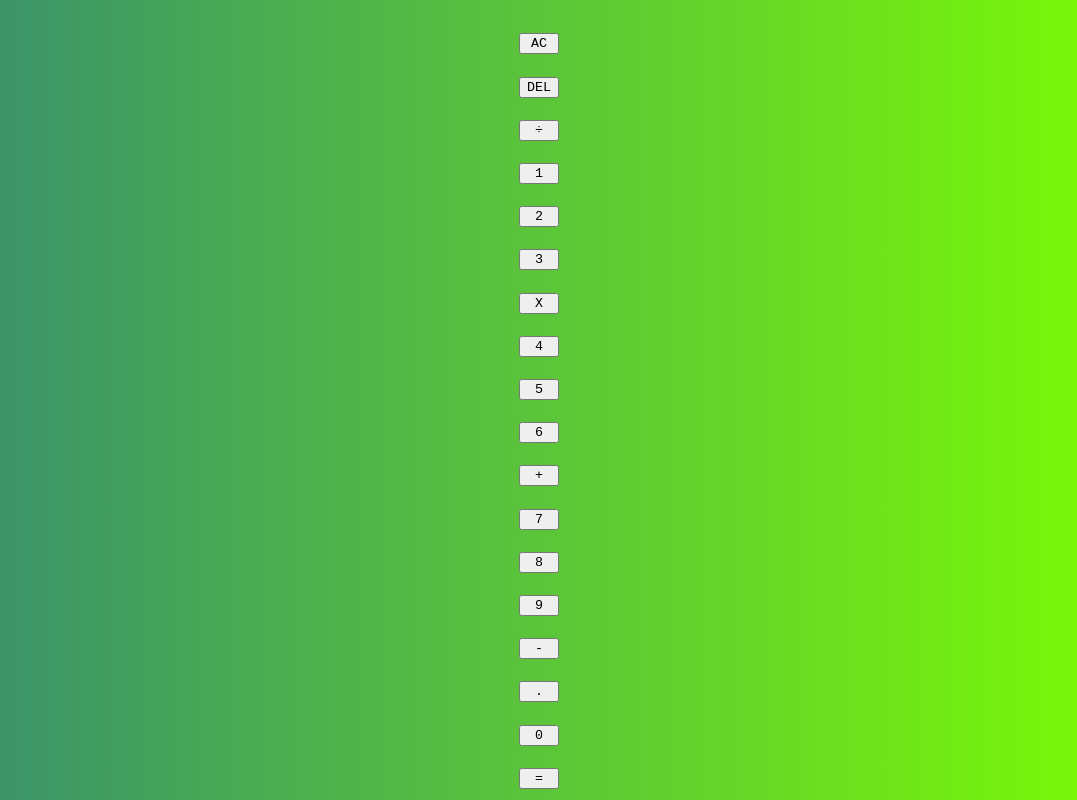
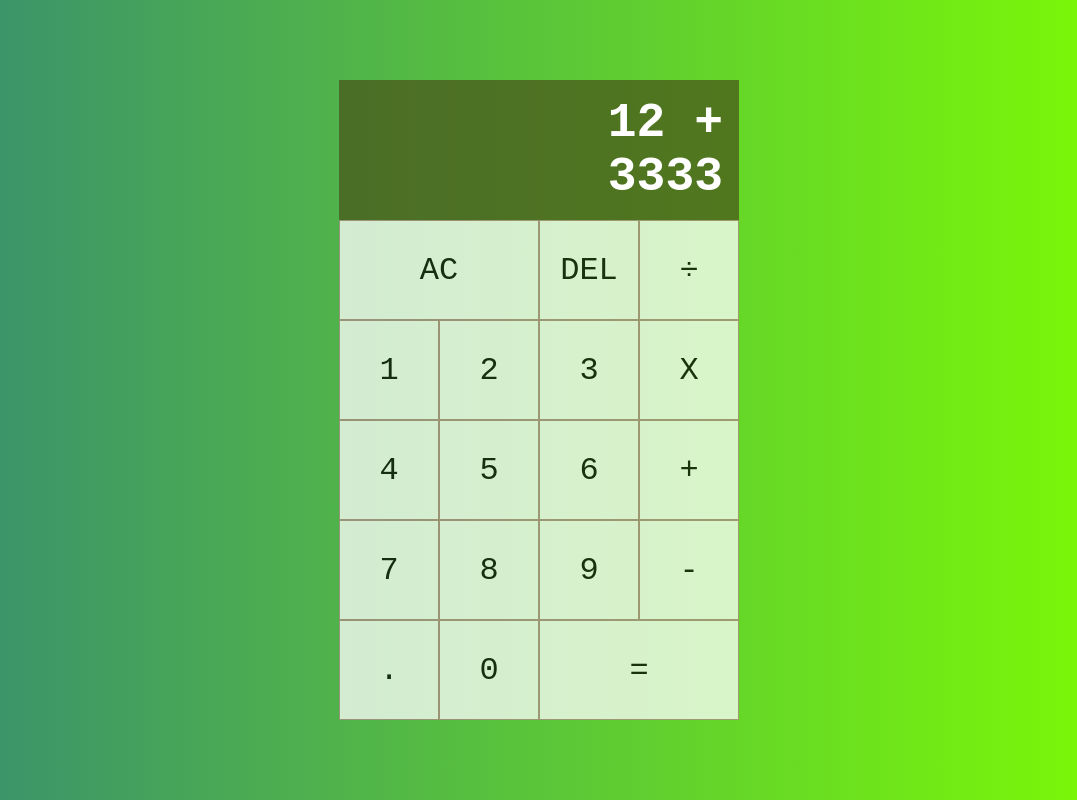
Before and after one commit to PhillipLam89/JS-Calculator, a PHP site: page / in a window 1280 px wide. Shown: the whole page, without its empty margins (101-1178 px from the left). Run offline with PHP 8.4, Linux system fonts and the light colour scheme.

Commit message:
styling done

```diff
--- a/index.html
+++ b/index.html
@@ -11,8 +11,8 @@
 
   <div class="calculator-grid">
     <div class="output">
-      <div class="previous-operand"></div>
-      <div class="current-operand"></div>
+      <div class="previous-operand">12 +</div>
+      <div class="current-operand">3333</div>
     </div>
     <button class="span-two">AC</button>
     <button>DEL</button>
--- a/main.js
+++ b/main.js
@@ -1,5 +1,3 @@
 
 console.log('hi')
 console.log('hi')
- sd
- a = 10
--- a/styles.css
+++ b/styles.css
@@ -1,4 +1,4 @@
-* {
+*, *::before, *::after {
   box-sizing: border-box;
   font-family: 'Courier New', Courier, monospace;
   font-weight: normal;
@@ -13,6 +13,44 @@ body {
 .calculator-grid {
  display: grid;
  justify-content: center;
- align-items: center;
+ align-content: center;
  height: 100vh;
+ grid-template-columns: repeat(4, 100px);
+ grid-template-rows: minmax(120px, auto) repeat(5, 100px);
 }
+
+button {
+  cursor: pointer;
+  font-size: 2rem;
+  border: 1px solid rgb(177, 135, 135);
+  outline: none;
+  background-color: white;
+  opacity: 0.75;
+}
+
+button:hover {
+  opacity: 0.95;
+}
+
+.span-two {
+  grid-column: span 2;
+}
+
+.output {
+ grid-column-start: 1;
+ grid-column-end: -1;
+ background-color: rgba(74, 87, 27, 0.75);
+ display: flex;
+ flex-direction: column;
+ align-items: flex-end;
+ justify-content: space-around;
+ padding: 1rem;
+ word-wrap: break-word;
+ word-break: break-all;
+}
+
+.output * {
+  color: white;
+  font-weight: bolder;
+  font-size: 3rem;
+}
```
